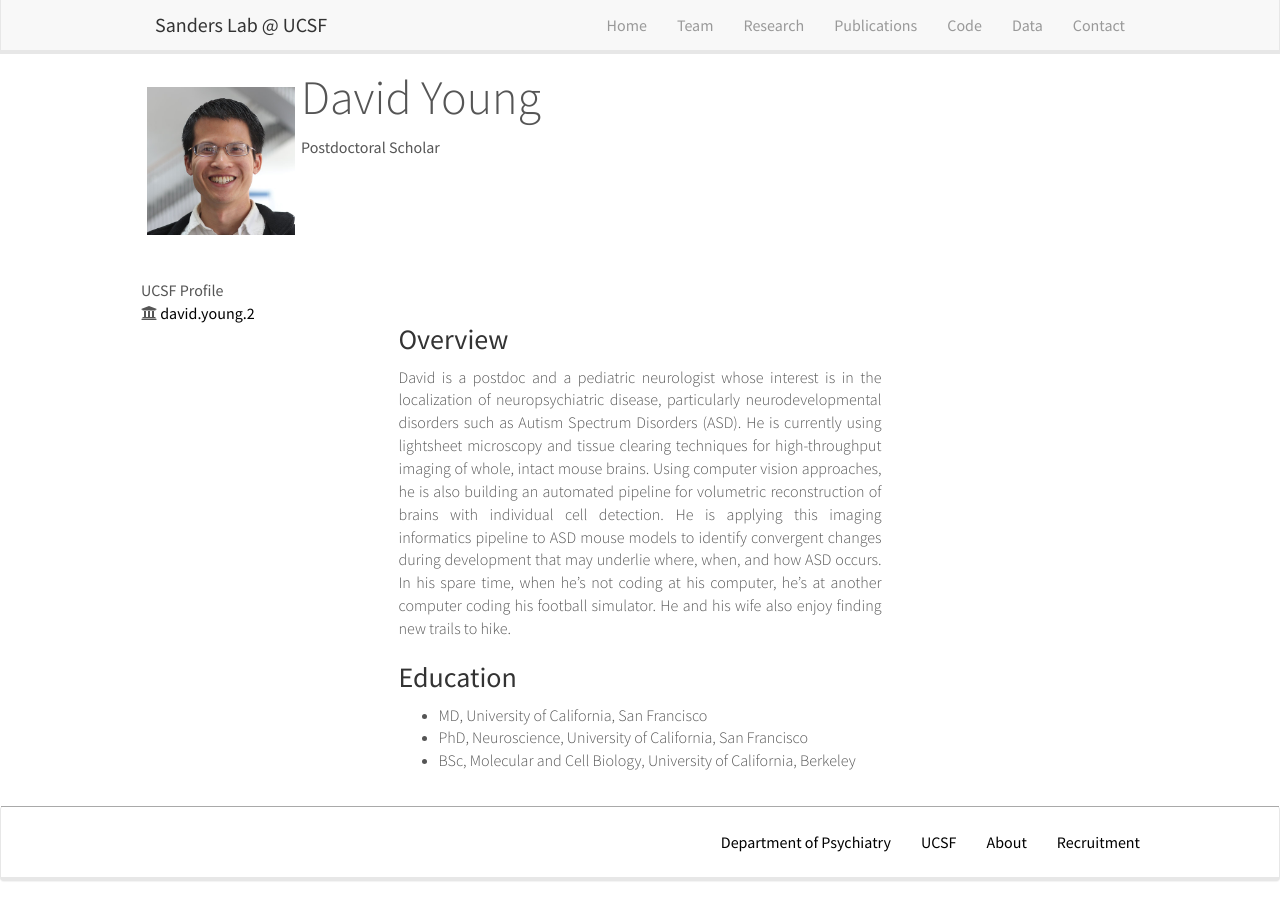
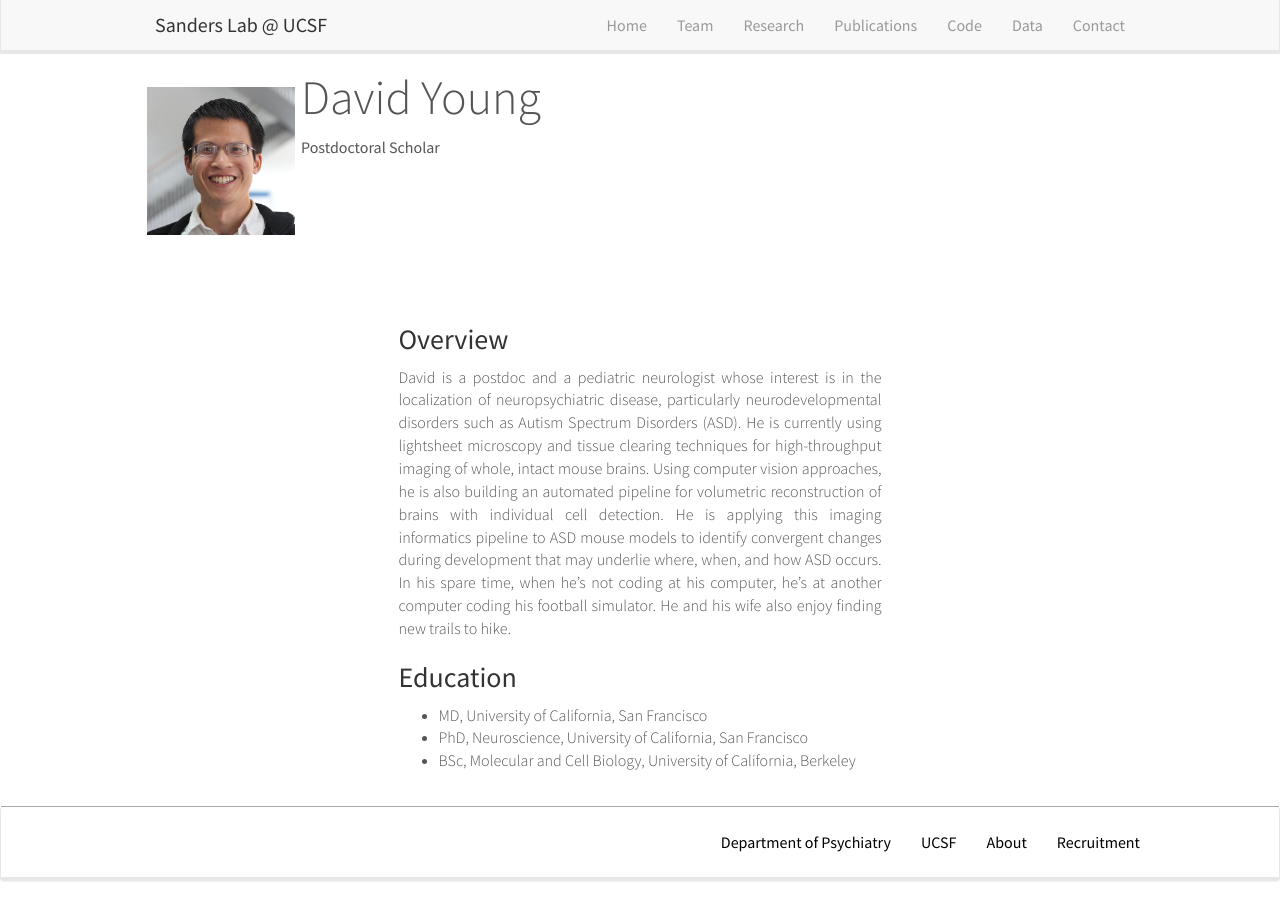
Before and after one commit to plantgenomicslab/plantgenomicslab.github.io, a Jekyll site: the page built from team/davidyoung.md, in a window 1280 px wide. Built offline with Jekyll 4.4.1, drawn with Linux system fonts in a browser that asks for light colours; nearby versions of some CDN libraries.

Commit message:
Update member.html

```diff
--- a/_layouts/member.html
+++ b/_layouts/member.html
@@ -24,14 +24,14 @@ layout: default
 <div class="row">
 	<div class="col-sm-3">
 
-		{% if member.ucsf %}
+		{% if member.unr %}
 		<div class="smallhead">
-			UCSF Profile
+			UNR Profile
 		</div>
 		<div class="pad-left note">
 			<div class="smallspacer"></div>
 			<i class="fa fa-university"></i>
-			<a class="off" href="https://profiles.ucsf.edu/{{ member.ucsf }}">{{ member.ucsf }}</a>
+			<a class="off" href="https://www.unr.edu/bmb/directory/{{ member.unr }}">{{ member.unr }}</a>
 		</div>
 		<div class="bigspacer"></div>
 		{% endif %}
```
